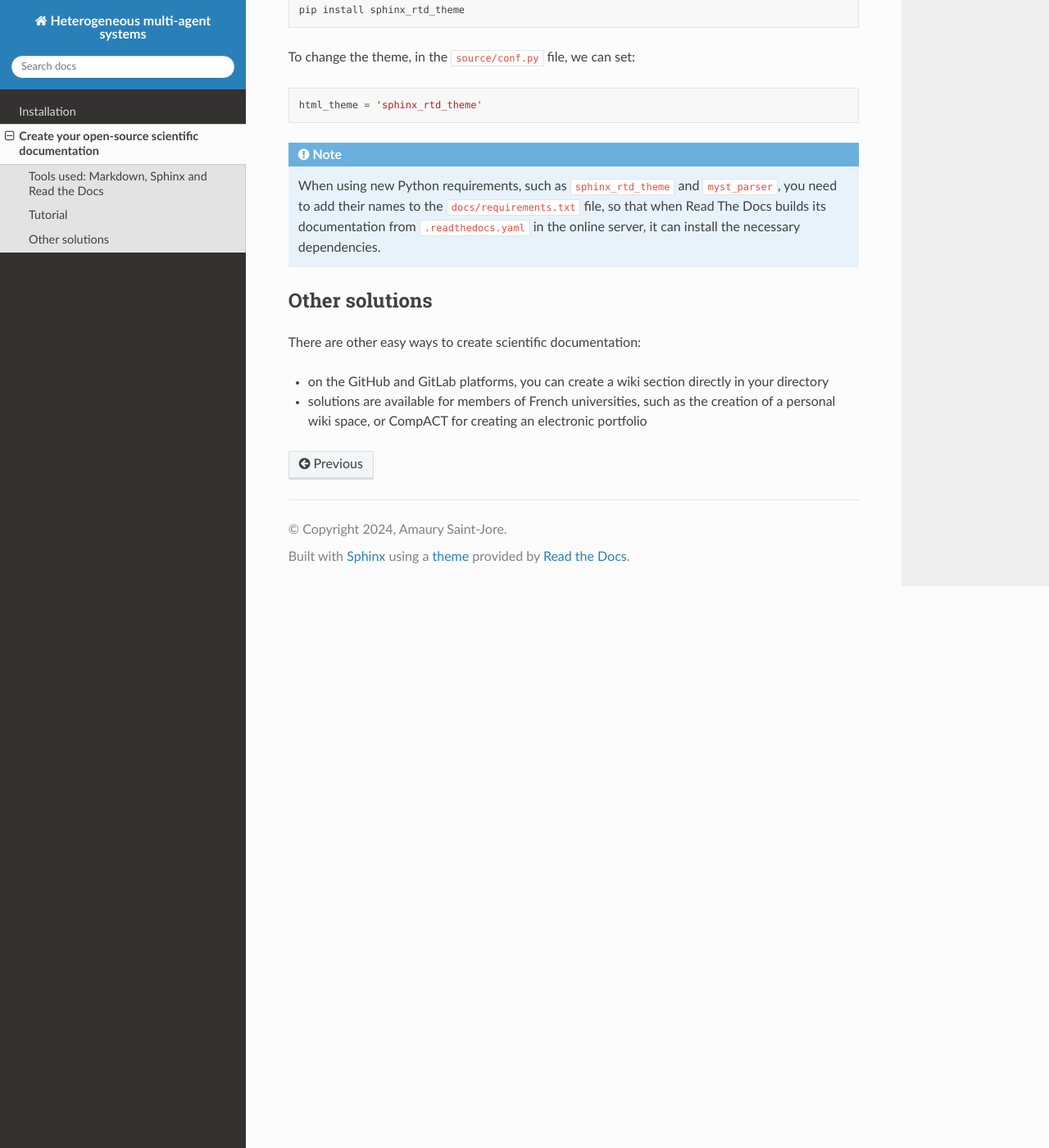
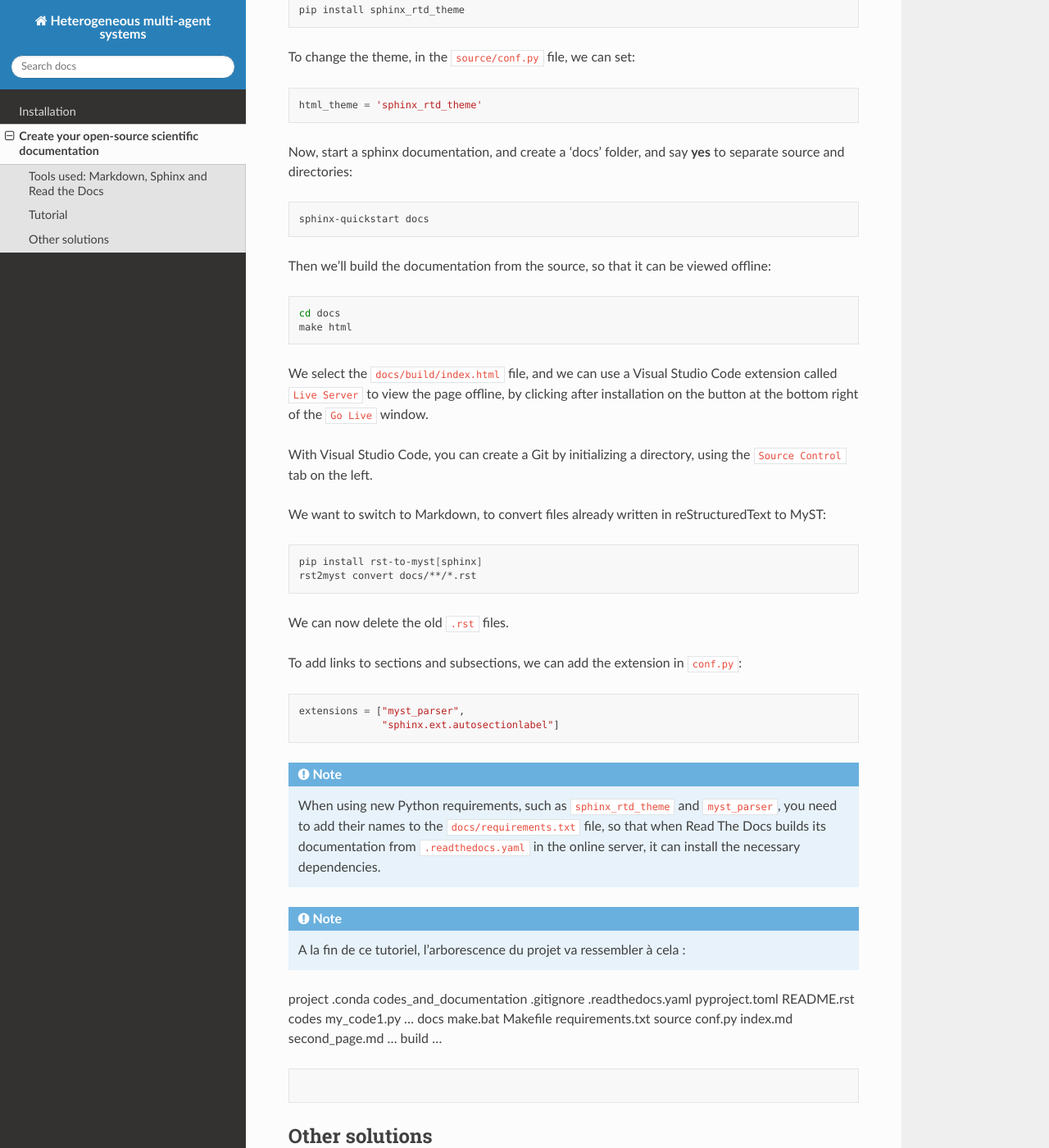
Before and after one commit to Amaury-SJ/heterogeneous-multi-agent-systems, a Sphinx documentation site: the page built from docs/source/create_your_doc.md, in a window 1280 px wide and 1400 px high, scrolled down 1064 px. Shown: the whole window at 82% size. Built offline with Sphinx 7.4.7 and the Read the Docs theme 2.0.0, drawn with Linux system fonts in a browser that asks for light colours; pages that are not in the unit, such as notebooks, are missing from menus.

Commit message:
add text

````diff
--- a/docs/source/create_your_doc.md
+++ b/docs/source/create_your_doc.md
@@ -16,31 +16,84 @@ From the official Read the Docs [tutorial], we'll first create a folder containi
 We'll use Visual Studio Code to simplify various tasks. Let's create a virtual environment with Conda, for example, to create documentation and install the necessary packages. The `project/.conda` folder doesn't have to be in the same folder as the one containing our codes and documentation `project/codes_and_docs`. You can then select the interpreter in Visual Studio Code via the search bar by typing *>python: Select Interpreter*
 
 You can install the various dependencies noted in the pyproject.toml file, for documentation purposes, with:
-
 ```shell
 pip install -e .[doc]
 ```
 
 Or install Sphinx directly:
-
 ```shell
 pip install sphinx
 ```
 
 We can use another famous theme to create our documentation:
-
 ```shell
 pip install sphinx_rtd_theme
 ```
 
 To change the theme, in the `source/conf.py` file, we can set:
-
 ```python
 html_theme = 'sphinx_rtd_theme'
 ```
 
+Now, start a sphinx documentation, and create a 'docs' folder, and say **yes** to separate source and directories:
+```shell
+sphinx-quickstart docs
+```
+
+Then we'll build the documentation from the source, so that it can be viewed offline:
+```shell
+cd docs
+make html
+```
+
+We select the `docs/build/index.html` file, and we can use a Visual Studio Code extension called `Live Server` to view the page offline, by clicking after installation on the button at the bottom right of the `Go Live` window.
+
+With Visual Studio Code, you can create a Git by initializing a directory, using the `Source Control` tab on the left.
+
+We want to switch to Markdown, to convert files already written in reStructuredText to MyST:
+```shell
+pip install rst-to-myst[sphinx]
+rst2myst convert docs/**/*.rst
+```
+
+We can now delete the old `.rst` files.
+
+To add links to sections and subsections, we can add the extension in `conf.py`:
+```python
+extensions = ["myst_parser",
+              "sphinx.ext.autosectionlabel"]
+```
+
 ```{note}
 When using new Python requirements, such as `sphinx_rtd_theme` and `myst_parser`, you need to add their names to the `docs/requirements.txt` file, so that when Read The Docs builds its documentation from `.readthedocs.yaml` in the online server, it can install the necessary dependencies.
+```
+
+```{note}
+A la fin de ce tutoriel, l'arborescence du projet va ressembler à cela :
+```
+project
+    .conda
+    codes_and_documentation
+        .gitignore
+        .readthedocs.yaml
+        pyproject.toml
+        README.rst
+        codes
+            my_code1.py
+            ...
+        docs
+            make.bat
+            Makefile
+            requirements.txt
+            source
+                conf.py
+                index.md
+                second_page.md
+                ...
+            build
+                ...
+
+```
 ```
 
 ## Other solutions
--- a/pyproject.toml
+++ b/pyproject.toml
@@ -3,7 +3,7 @@ requires = ["flit_core >=3.2,<4"]
 build-backend = "flit_core.buildapi"
 
 [project]
-name = "heterogeneous-multi-agent-system"
+name = "heterogeneous-multi-agent-systems"
 authors = [{name = "Amaury SAINT-JORE", email = "amausj@gmail.com"}]
 dynamic = ["version", "description"]
 
````
